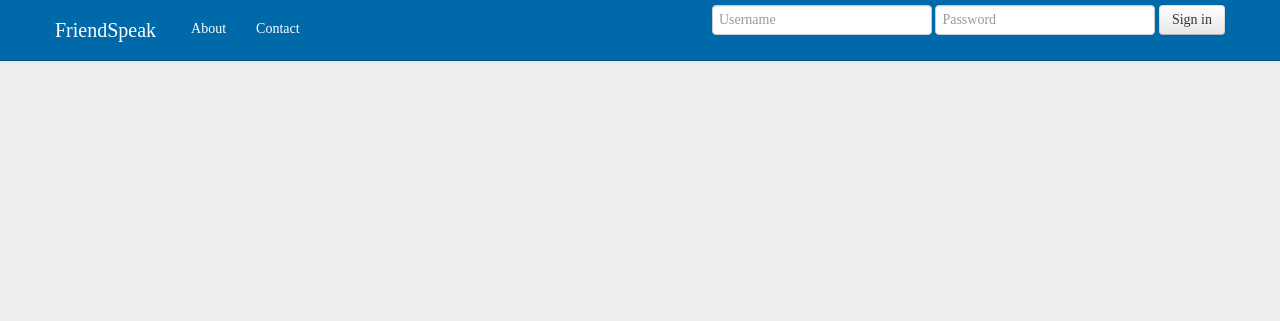
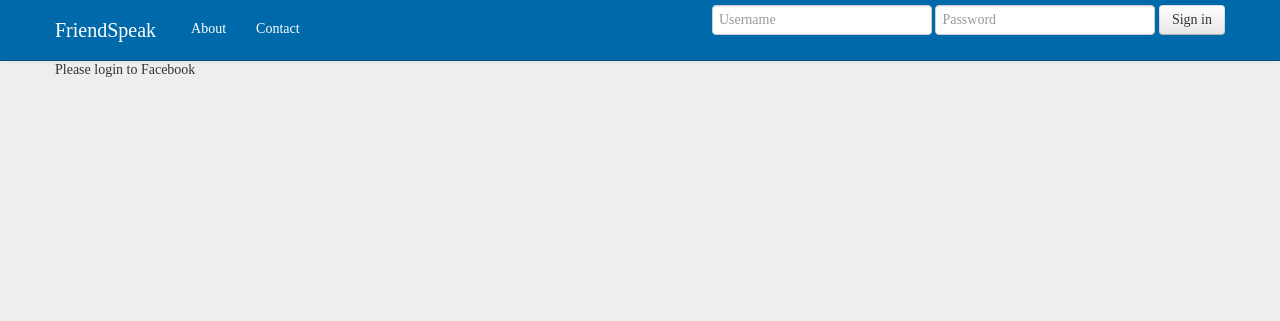
Before and after one commit to narobert/anonpost, a Django app: page / in a window 1280 px wide. Shown: the top 321 px of the page. Run offline with Django 3.2, Linux system fonts and the light colour scheme; data that the repository does not hold is empty; some libraries are stand-ins or nearby versions.

Commit message:
optimizing 18

```diff
--- a/templates/base.html
+++ b/templates/base.html
@@ -108,6 +108,7 @@
     {% else %}
     <div class="container-fluid">
       <div class="fb-login-button" data-max-rows="1" data-size="large" data-show-faces="true" data-auto-logout-link="true" scope="user_birthday,user_about_me,user_location,user_friends"></div>
+      <p>Please login to Facebook</p>
     </div>
     {% endif %}
 
```
